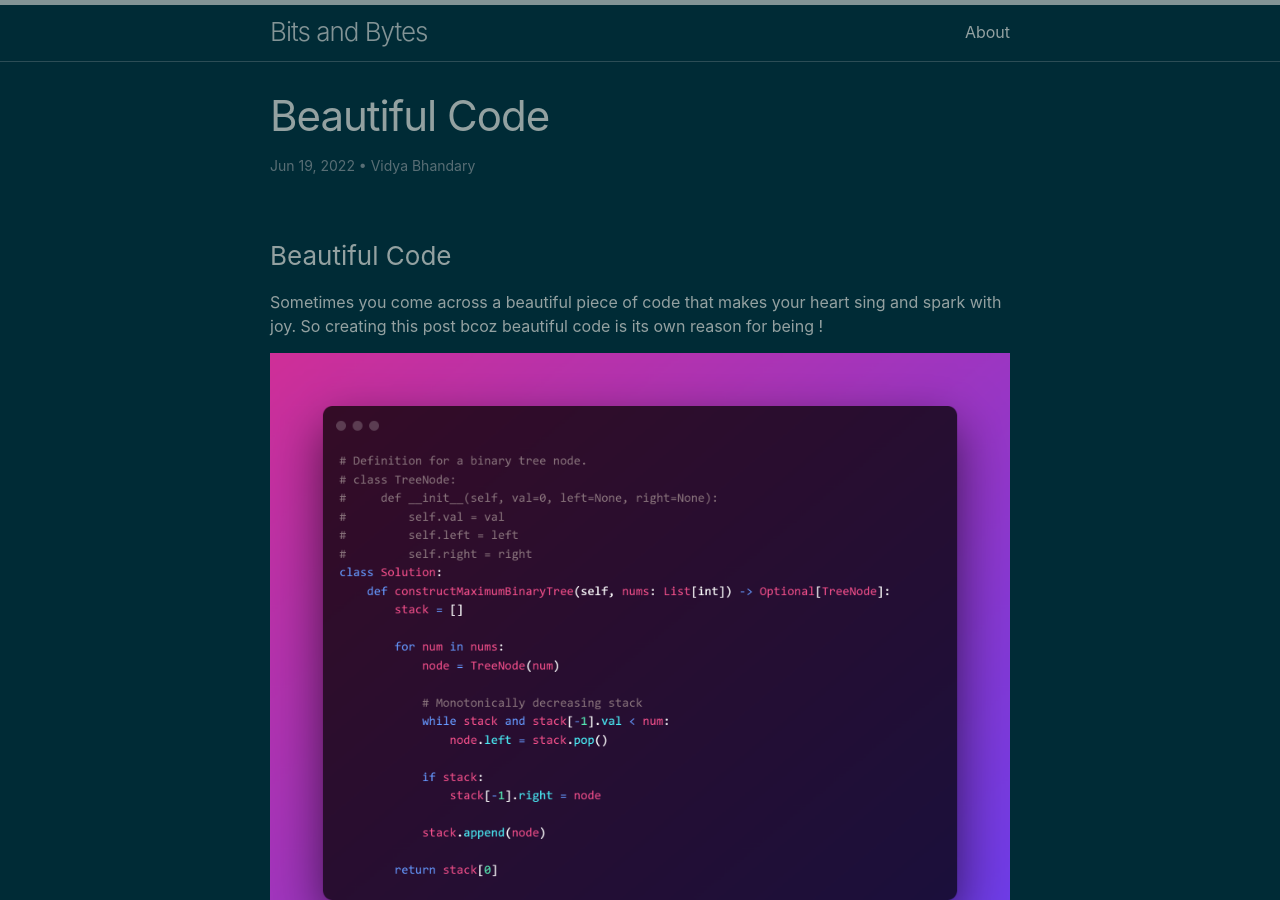
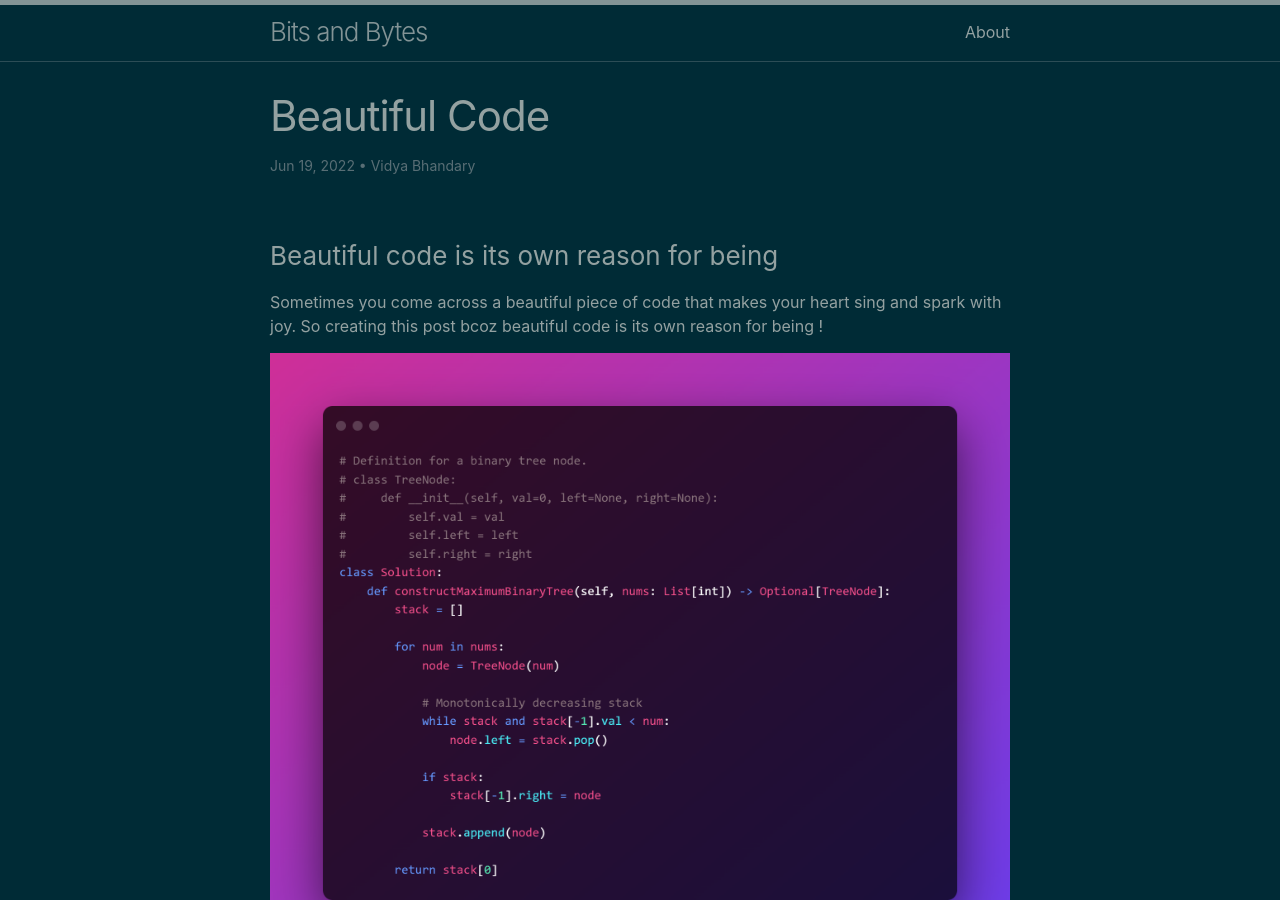
Before and after one commit to vidyabhandary/blog, a Jekyll site: the page built from _posts/2022-06-19-Beautiful_Code.md, in a window 1280 px wide and 900 px high. Built offline with Jekyll 4.4.1, drawn with Linux system fonts in a browser that asks for light colours; our own code applies the rules of GitHub Pages for plain Markdown files.

Commit message:
Beautiful code is its own reason for being

```diff
--- a/_posts/2022-06-19-Beautiful_Code.md
+++ b/_posts/2022-06-19-Beautiful_Code.md
@@ -6,7 +6,7 @@ meta: "algorithms, womenintech, coders, datastructures, code"
 date: 2022-06-19
 ---
 
-### Beautiful Code
+### Beautiful code is its own reason for being
 
 Sometimes you come across a beautiful piece of code that makes your heart sing and spark with joy. So creating this post bcoz beautiful code is its own reason for being !
 
```
